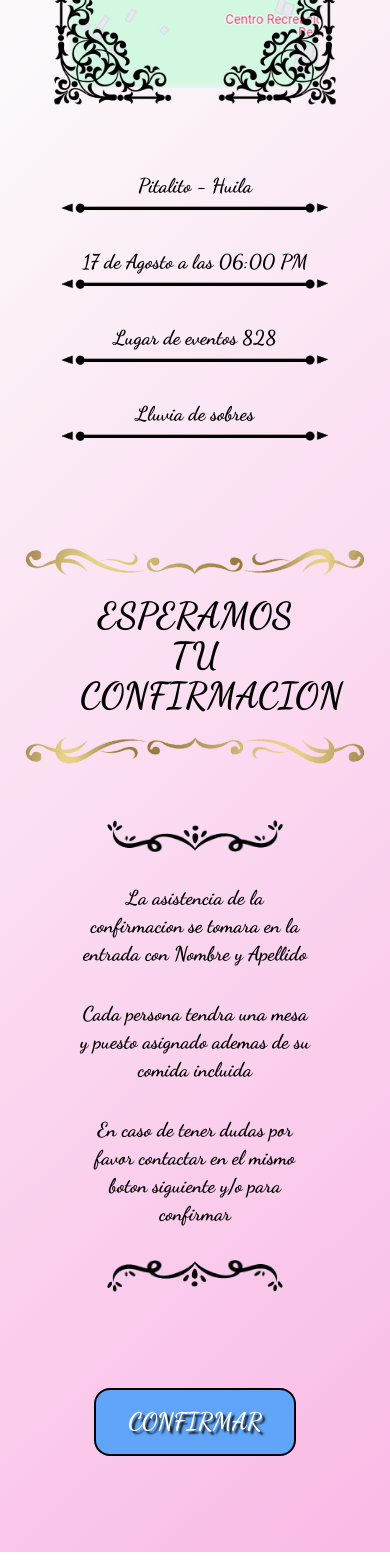
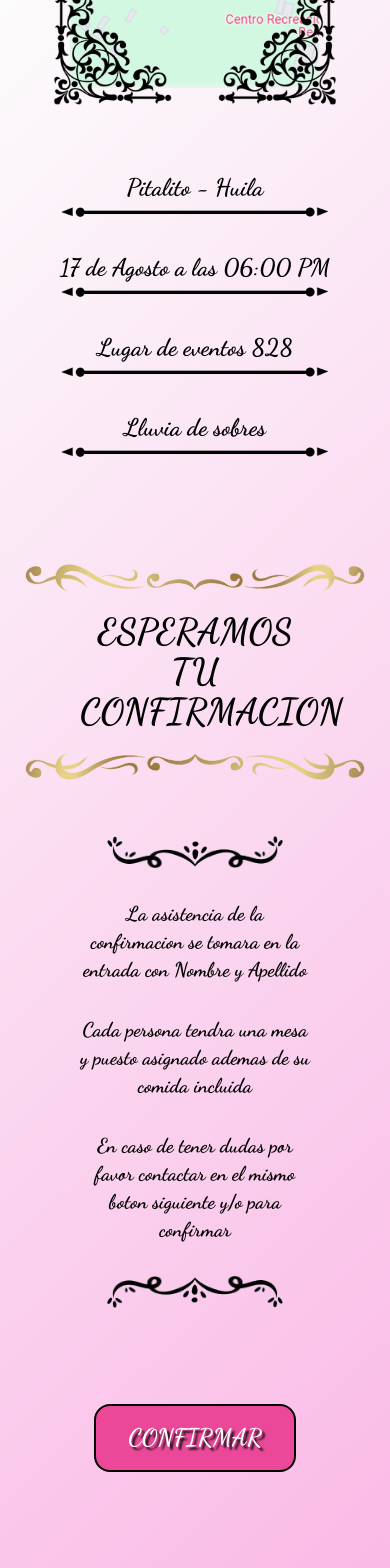
Before and after one commit to AndresG2412/cartas, a React (Vite) app: page / in a window 390 px wide. Shown: the part 1966-3534 px from the top of the page. Built offline with nearby package versions, Linux system fonts and the light colour scheme.

Commit message:
cambios finales 2

```diff
--- a/src/pages/confirmar.jsx
+++ b/src/pages/confirmar.jsx
@@ -18,7 +18,7 @@ export default function confirmar() {
                 </div>
                 <img src={bordet2} alt="borde_titulo1" className="mx-auto h-8 md:h-10 w-44 md:w-56 rotate-180"/>
                     <button
-                    class="border-[2px] font-dancing-script font-bold  border-black my-24 px-8 z-30 py-4 bg-blue-400 rounded-2xl text-white relative after:-z-20 after:absolute after:h-1 after:w-1 after:bg-blue-800 after:left-5 overflow-hidden after:bottom-0 after:translate-y-full after:rounded-md after:hover:scale-[300] after:hover:transition-all after:hover:duration-700 after:transition-all after:duration-700 transition-all duration-700 [text-shadow:3px_3px_2px_#121212;] hover:[text-shadow:2px_2px_2px_#121212] text-2xl"
+                    class="border-[2px] font-dancing-script font-bold  border-black my-24 px-8 z-30 py-4 bg-pink-500 rounded-2xl text-white relative after:-z-20 after:absolute after:h-1 after:w-1 after:bg-pink-800 after:left-5 overflow-hidden after:bottom-0 after:translate-y-full after:rounded-md after:hover:scale-[300] after:hover:transition-all after:hover:duration-700 after:transition-all after:duration-700 transition-all duration-700 [text-shadow:3px_3px_2px_#121212;] hover:[text-shadow:2px_2px_2px_#121212] text-2xl"
                     >
                     CONFIRMAR
                     </button>
--- a/src/pages/lugar.jsx
+++ b/src/pages/lugar.jsx
@@ -14,13 +14,13 @@ export default function Lugar() {
                     <img src={centro} alt="img_lugar" className="cursor-pointer w-72 md:w-96 h-72 md:h-96 mx-auto mb-16 md:mb-0"/>
                 </a>
                 <div className="my-auto md:ml-40">
-                    <p className="font-dancing-script font-bold text-xl md:text-3xl">Pitalito - Huila</p>
+                    <p className="font-dancing-script font-bold text-2xl md:text-3xl">Pitalito - Huila</p>
                     <img src={borderecto} alt="borde_recto1" className="h-4 md:w-96 mx-auto mb-8"/>
-                    <p className="font-dancing-script font-bold text-xl md:text-3xl">17 de Agosto a las 06:00 PM</p>
+                    <p className="font-dancing-script font-bold text-2xl md:text-3xl">17 de Agosto a las 06:00 PM</p>
                     <img src={borderecto} alt="borde_recto1" className="h-4 md:w-96 mx-auto mb-8"/>
-                    <p className="font-dancing-script font-bold text-xl md:text-3xl">Lugar de eventos 828</p>
+                    <p className="font-dancing-script font-bold text-2xl md:text-3xl">Lugar de eventos 828</p>
                     <img src={borderecto} alt="borde_recto1" className="h-4 md:w-96 mx-auto mb-8"/>
-                    <p className="font-dancing-script font-bold text-xl md:text-3xl">Lluvia de sobres</p>
+                    <p className="font-dancing-script font-bold text-2xl md:text-3xl">Lluvia de sobres</p>
                     <img src={borderecto} alt="borde_recto1" className="h-4 md:w-96 mx-auto mb-8"/>
                 </div>
             </div>
```
